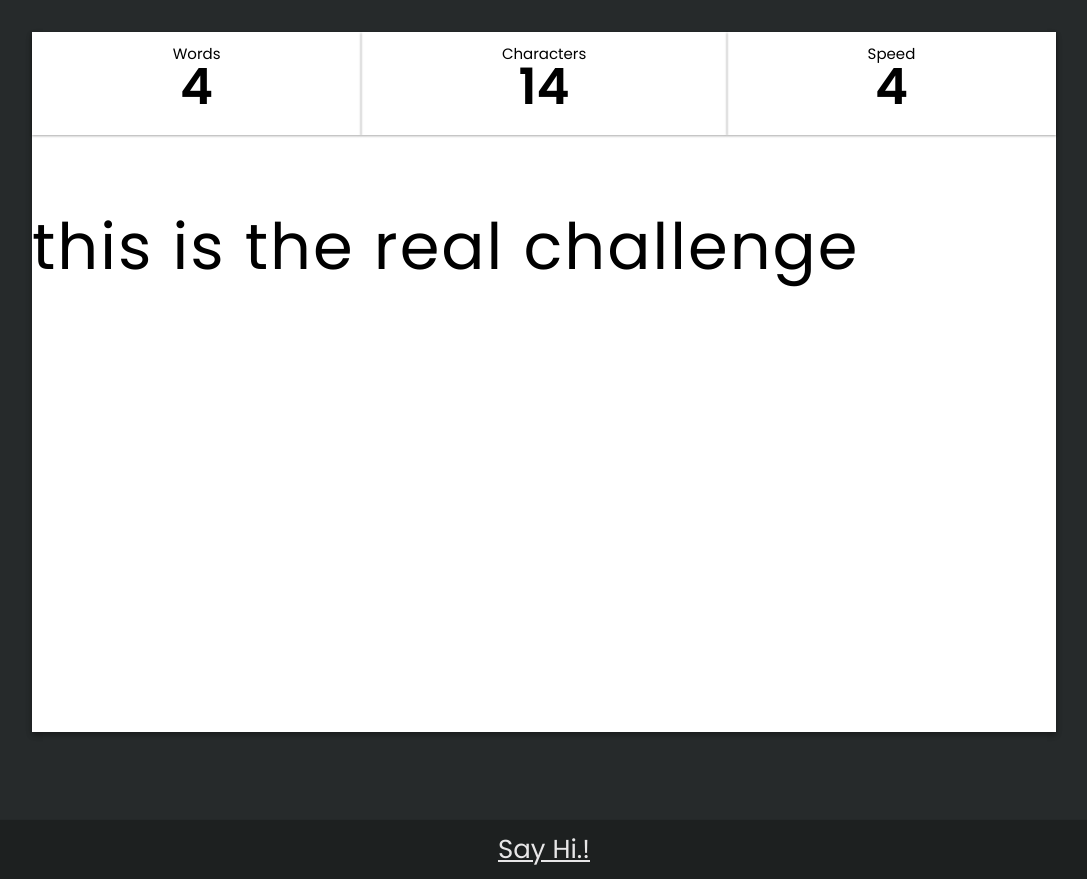
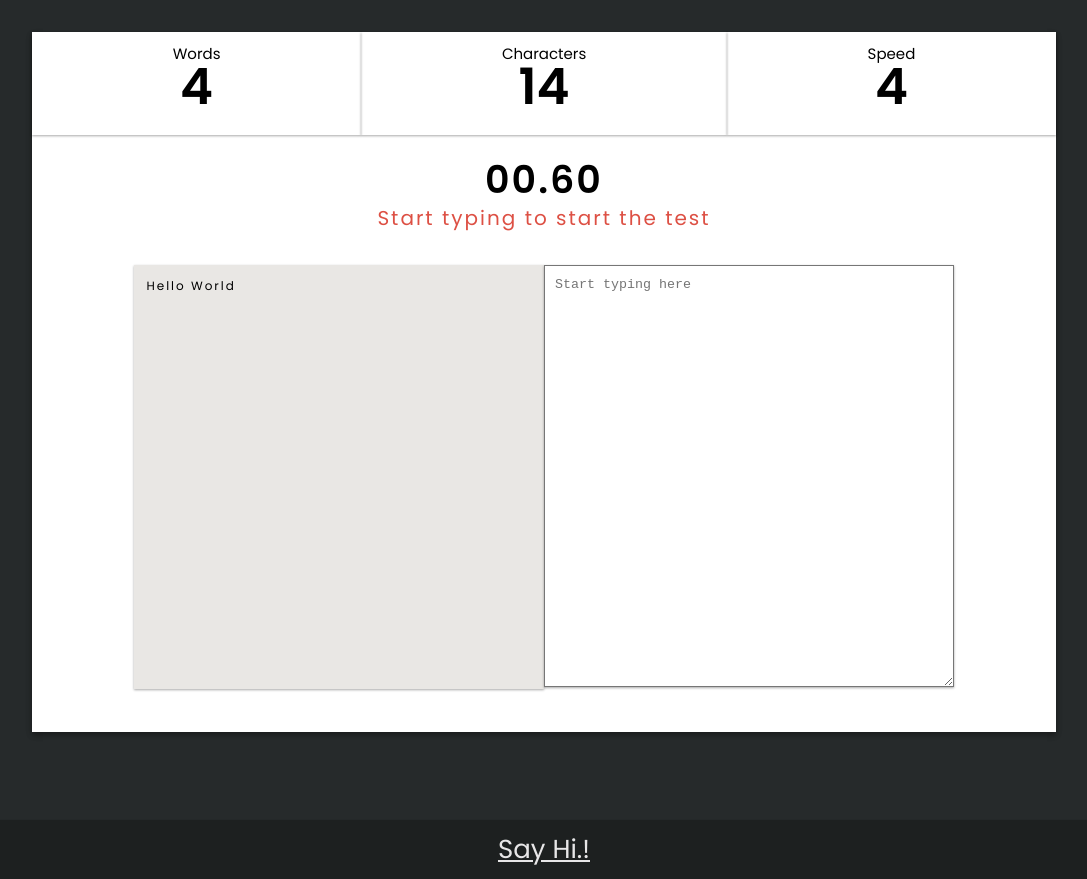
Before and after one commit to SatYu26/Flash-Type, a React (Create React App) app: page / in a window 1280 px wide. Shown: the part 960-1839 px from the top of the page, without its empty margins (96-1183 px from the left). Built offline with nearby package versions, Linux system fonts and the light colour scheme.

Commit message:
Building the interface of Typing Challenge

```diff
--- a/src/components/TestContainer/TestContainer.js
+++ b/src/components/TestContainer/TestContainer.js
@@ -1,11 +1,13 @@
 import React from "react";
-// import TryAgain from "../TryAgain/TryAgain";
+import TryAgain from "../TryAgain/TryAgain";
 import TypingChallengeContainer from "../TypingChallengeContainer/TypingChallengeContainer";
 import "./TestContainer.css";
 
 const TestContainer = ({ words, characters, wpm }) => {
+  const timeRemaining = 30;
   return (
     <div className="test-container">
+      {timeRemaining > 0 ? (
         <div data-aos="fade-up" className="typing-challenge-cont">
           <TypingChallengeContainer
             words={words}
@@ -13,9 +15,11 @@
             wpm={wpm}
           />
         </div>
-      {/* <div className="try-again-cont">
+      ) : (
+        <div className="try-again-cont">
           <TryAgain words={words} characters={characters} wpm={wpm} />
-      </div> */}
+        </div>
+      )}
     </div>
   );
 };
--- /dev/null
+++ b/src/components/TypingChallenge/TypingChallenge.css
@@ -0,0 +1,76 @@
+.typing-challenge {
+  display: flex;
+  flex-direction: column;
+  flex-grow: 1;
+  align-items: center;
+  justify-content: center;
+}
+
+.timer-container {
+  margin: 16px;
+  /* margin-bottom: 0; */
+}
+
+.timer {
+  font-size: 38px;
+  font-weight: 600;
+  margin: 0;
+  text-align: center;
+}
+
+.timer-info {
+  margin: 0;
+  margin-top: -5px;
+  color: #dd5044;
+  font-size: 20px;
+  text-align: center;
+}
+
+.textarea-container {
+  margin: 16px;
+  display: flex;
+  flex-direction: row;
+  flex-grow: 1;
+  width: 80%;
+}
+
+.textarea-left,
+.textarea-right {
+  display: flex;
+  width: 50%;
+  flex-grow: 1;
+}
+
+.textarea {
+  text-align: left;
+  flex-grow: 1;
+  height: 400px;
+  width: 100%;
+  padding: 10px;
+  line-height: 18px;
+  flex-wrap: wrap;
+  box-shadow: 0 1px 3px rgba(0, 0, 0, 0.12), 0 1px 2px rgba(0, 0, 0, 0.24);
+  transition: all 0.3s cubic-bezier(0.25, 0.8, 0.25, 1);
+  overflow: scroll;
+}
+
+.textarea:hover {
+  box-shadow: 0 14px 28px rgba(0, 0, 0, 0.25), 0 10px 10px rgba(0, 0, 0, 0.22);
+}
+
+.textarea::-webkit-scrollbar {
+  display: none;
+}
+
+.textarea {
+  -ms-overflow-style: none; /* IE and Edge */
+  scrollbar-width: none; /* Firefox */
+}
+
+.test-paragraph {
+  font-size: 12px;
+  background: #e9e7e4;
+  padding: 12px;
+  /* display: flex;
+    flex-direction: row; */
+}
--- /dev/null
+++ b/src/components/TypingChallenge/TypingChallenge.js
@@ -0,0 +1,26 @@
+import React from "react";
+import "./TypingChallenge.css";
+
+const TypingChallenge = ({ selectedParagraph }) => {
+  return (
+    <div className="typing-challenge">
+      <div className="timer-container">
+        <p className="timer">00.60</p>
+        <p className="timer-info">Start typing to start the test</p>
+      </div>
+      <div className="textarea-container">
+        <div className="textarea-left ">
+          <div className="textarea test-paragraph">{selectedParagraph}</div>
+        </div>
+        <div className="textarea-right">
+          <textarea
+            className="textarea"
+            placeholder="Start typing here"
+          ></textarea>
+        </div>
+      </div>
+    </div>
+  );
+};
+
+export default TypingChallenge;
--- a/src/components/TypingChallengeContainer/TypingChallengeContainer.js
+++ b/src/components/TypingChallengeContainer/TypingChallengeContainer.js
@@ -1,6 +1,7 @@
 import React from "react";
 import "./TypingChallengeContainer.css";
 import ChallengeDetailsCard from "./../ChallengeDetailsCard/ChallengeDetailsCard";
+import TypingChallenge from "../TypingChallenge/TypingChallenge";
 
 const TypingChallengeContainer = ({ words, characters, wpm }) => {
   return (
@@ -11,7 +12,7 @@
         <ChallengeDetailsCard cardName="Speed" cardValue={wpm} />
       </div>
       <div className="typewriter-container">
-        <p>this is the real challenge</p>
+        <TypingChallenge selectedParagraph="Hello World" />
       </div>
     </div>
   );
```
Lines whose indentation alone changed are shown as unchanged.
